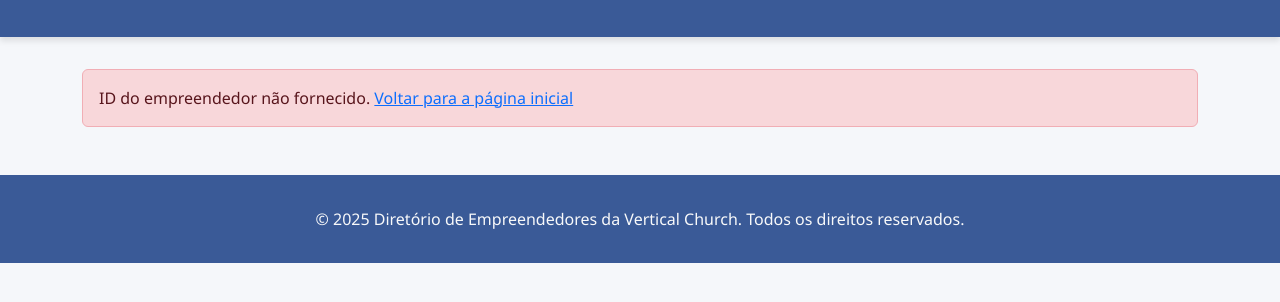
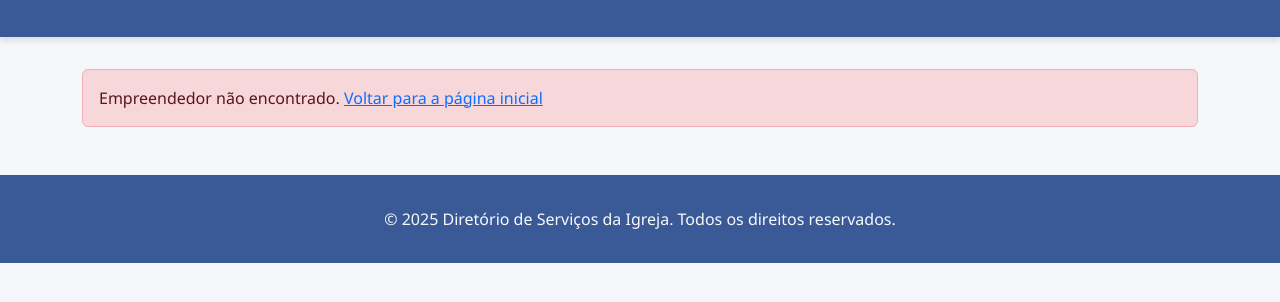
Before and after one commit to manucarlos/diretorio-igreja, a plain HTML site: page empreendedor.html in a window 1280 px wide. Shown: the part 152-454 px from the top of the page. Drawn offline with nearby package versions, Linux system fonts and the light colour scheme.

Commit message:
empreendedor.html

```diff
--- a/empreendedor.html
+++ b/empreendedor.html
@@ -229,19 +229,6 @@
             margin-bottom: 0;
         }
 
-        .loading {
-            display: flex;
-            justify-content: center;
-            align-items: center;
-            height: 300px;
-        }
-
-        .spinner-border {
-            width: 3rem;
-            height: 3rem;
-            color: var(--primary-color);
-        }
-
         @media (max-width: 768px) {
             .entrepreneur-header {
                 padding: 1.5rem;
@@ -274,21 +261,17 @@
         </div>
     </header>
 
-    <main class="container">
+    <main class="container" id="entrepreneur-container">
         <div id="loading" class="loading">
             <div class="spinner-border" role="status">
                 <span class="visually-hidden">Carregando...</span>
             </div>
         </div>
-
-        <div id="entrepreneur-container" style="display: none;">
-            <!-- Entrepreneur details will be loaded here dynamically -->
-        </div>
     </main>
 
     <footer class="footer">
         <div class="container">
-            <p>&copy; <span id="current-year"></span> Diretório de Empreendedores da Vertical Church. Todos os direitos reservados.</p>
+            <p>&copy; <span id="current-year"></span> Diretório de Serviços da Igreja. Todos os direitos reservados.</p>
         </div>
     </footer>
 
@@ -297,61 +280,150 @@
         // Set current year in footer
         document.getElementById('current-year').textContent = new Date().getFullYear();
 
-        // URL do Google Apps Script publicado como aplicativo da web
-        const SCRIPT_URL = 'https://script.google.com/macros/s/AKfycbz_mA4Ipo-F6Y-6MZNgKn8o6frPHt7x8sCQtKw-LMNXPntD4dbwzO1du9hZy71Vfdrc5g/exec';
+        // Sample entrepreneurs data (will be replaced with data from Google Sheets)
+        const entrepreneurs = {
+            'cab1': {
+                id: 'cab1',
+                name: 'Salão Beleza Divina',
+                category: 'Cabeleireiros',
+                description: 'Especializado em cortes femininos, masculinos e infantis. Coloração, hidratação e penteados para eventos. Atendimento personalizado e ambiente acolhedor. Trabalhamos com produtos de alta qualidade e oferecemos um serviço diferenciado para nossos clientes. Agende seu horário e venha conhecer!',
+                logo: 'https://via.placeholder.com/150',
+                prices: 'A partir de R$ 30,00',
+                instagram: '@belezadivina',
+                website: 'https://example.com',
+                whatsapp: '5511999999999'
+            },
+            'cab2': {
+                id: 'cab2',
+                name: 'Barbearia Graça',
+                category: 'Cabeleireiros',
+                description: 'Cortes masculinos, barba, bigode e sobrancelha. Ambiente agradável e atendimento personalizado. Oferecemos bebidas e um ambiente descontraído para nossos clientes. Trabalhamos com agendamento e também atendemos por ordem de chegada. Venha conhecer nosso espaço!',
+                logo: 'https://via.placeholder.com/150',
+                prices: 'A partir de R$ 25,00',
+                instagram: '@barbeariagracaoficial',
+                website: '',
+                whatsapp: '5511988888888'
+            },
+            'ped1': {
+                id: 'ped1',
+                name: 'Construções Fé',
+                category: 'Pedreiros',
+                description: 'Serviços de construção, reforma, acabamento e pintura. Orçamento sem compromisso. Equipe qualificada e comprometida com a qualidade do serviço. Atendemos residências, comércios e indústrias. Entre em contato para mais informações e orçamentos.',
+                logo: 'https://via.placeholder.com/150',
+                prices: 'Sob consulta',
+                instagram: '@construcoesfe',
+                website: '',
+                whatsapp: '5511977777777'
+            },
+            'bol1': {
+                id: 'bol1',
+                name: 'Bolos da Graça',
+                category: 'Boleiras',
+                description: 'Bolos artesanais para festas, casamentos e eventos. Sabores tradicionais e especiais. Trabalhamos com encomendas e entregamos em toda a cidade. Nossos bolos são feitos com ingredientes selecionados e muito amor. Faça sua encomenda com antecedência!',
+                logo: 'https://via.placeholder.com/150',
+                prices: 'A partir de R$ 60,00/kg',
+                instagram: '@bolosdagraca',
+                website: 'https://example.com',
+                whatsapp: '5511966666666'
+            },
+            'bol2': {
+                id: 'bol2',
+                name: 'Doce Bênção',
+                category: 'Boleiras',
+                description: 'Bolos decorados, naked cake, chantininho e pasta americana. Aceitamos encomendas. Especializada em bolos para festas infantis, casamentos e eventos corporativos. Também trabalhamos com docinhos, cupcakes e outras delícias. Entre em contato para mais informações!',
+                logo: 'https://via.placeholder.com/150',
+                prices: 'A partir de R$ 50,00/kg',
+                instagram: '@docebencao',
+                website: '',
+                whatsapp: '5511955555555'
+            },
+            'doc1': {
+                id: 'doc1',
+                name: 'Doces Divinos',
+                category: 'Doces e Guloseimas',
+                description: 'Brigadeiros, beijinhos, cajuzinhos e doces finos para festas e eventos. Trabalhamos com encomendas para festas, casamentos e eventos corporativos. Nossos doces são feitos com ingredientes de qualidade e muito carinho. Faça sua encomenda!',
+                logo: 'https://via.placeholder.com/150',
+                prices: 'A partir de R$ 2,50/unidade',
+                instagram: '@docesdivinos',
+                website: '',
+                whatsapp: '5511944444444'
+            },
+            'cos1': {
+                id: 'cos1',
+                name: 'Ateliê Bênção',
+                category: 'Costura e Artesanato',
+                description: 'Confecção e ajustes de roupas, cortinas e artigos de decoração. Trabalhamos com tecidos de qualidade e oferecemos um serviço personalizado. Atendemos sob medida e fazemos reparos em geral. Entre em contato para mais informações!',
+                logo: 'https://via.placeholder.com/150',
+                prices: 'Sob consulta',
+                instagram: '@ateliebencao',
+                website: '',
+                whatsapp: '5511933333333'
+            },
+            'inf1': {
+                id: 'inf1',
+                name: 'Suporte Técnico Cristão',
+                category: 'Informática',
+                description: 'Manutenção de computadores, instalação de programas e aulas de informática. Atendemos em domicílio ou em nossa loja. Trabalhamos com equipamentos de todas as marcas e oferecemos um serviço de qualidade. Entre em contato para mais informações!',
+                logo: 'https://via.placeholder.com/150',
+                prices: 'A partir de R$ 50,00',
+                instagram: '@suportecristao',
+                website: 'https://example.com',
+                whatsapp: '5511922222222'
+            },
+            'sau1': {
+                id: 'sau1',
+                name: 'Consultório Vida Plena',
+                category: 'Saúde e Bem-estar',
+                description: 'Atendimento psicológico, nutricional e fisioterapêutico. Trabalhamos com uma equipe multidisciplinar para oferecer um atendimento completo. Consultas presenciais e online. Entre em contato para mais informações!',
+                logo: 'https://via.placeholder.com/150',
+                prices: 'A partir de R$ 100,00/consulta',
+                instagram: '@vidaplena',
+                website: 'https://example.com',
+                whatsapp: '5511911111111'
+            },
+            'edu1': {
+                id: 'edu1',
+                name: 'Aulas Particulares Sabedoria',
+                category: 'Educação',
+                description: 'Reforço escolar, preparação para vestibular e concursos. Atendemos alunos de todas as idades e níveis de ensino. Aulas presenciais e online. Entre em contato para mais informações!',
+                logo: 'https://via.placeholder.com/150',
+                prices: 'A partir de R$ 40,00/hora',
+                instagram: '@aulassabedoria',
+                website: '',
+                whatsapp: '5511900000000'
+            }
+        };
 
-        // Get entrepreneur ID from URL
-        const urlParams = new URLSearchParams(window.location.search);
-        const entrepreneurId = urlParams.get('id');
+        // Function to get URL parameters
+        function getUrlParameter(name) {
+            name = name.replace(/[\[]/, '\\[').replace(/[\]]/, '\\]');
+            const regex = new RegExp('[\\?&]' + name + '=([^&#]*)');
+            const results = regex.exec(location.search);
+            return results === null ? '' : decodeURIComponent(results[1].replace(/\+/g, ' '));
+        }
 
-        // Função para carregar detalhes do empreendedor
-        async function loadEntrepreneurDetails() {
+        // Function to load entrepreneur details
+        function loadEntrepreneurDetails() {
+            const entrepreneurId = getUrlParameter('id');
             const entrepreneurContainer = document.getElementById('entrepreneur-container');
 
-            if (!entrepreneurId) {
-                entrepreneurContainer.innerHTML = `
-                    <div class="alert alert-danger">
-                        ID do empreendedor não fornecido. <a href="index.html">Voltar para a página inicial</a>
-                    </div>
-                `;
-                document.getElementById('loading').style.display = 'none';
-                entrepreneurContainer.style.display = 'block';
-                return;
-            }
-
-            try {
-                const response = await fetch(`${SCRIPT_URL}?action=getEntrepreneur&id=${entrepreneurId}`);
-                const data = await response.json();
-
-                if (data.error) {
-                    entrepreneurContainer.innerHTML = `
-                        <div class="alert alert-danger">
-                            ${data.error}. <a href="index.html">Voltar para a página inicial</a>
-                        </div>
-                    `;
-                    document.getElementById('loading').style.display = 'none';
-                    entrepreneurContainer.style.display = 'block';
-                    return;
-                }
-
-                const entrepreneur = data.entrepreneur;
-
-                if (!entrepreneur) {
+            if (!entrepreneurId || !entrepreneurs[entrepreneurId]) {
                 entrepreneurContainer.innerHTML = `
                     <div class="alert alert-danger">
                         Empreendedor não encontrado. <a href="index.html">Voltar para a página inicial</a>
                     </div>
                 `;
                 document.getElementById('loading').style.display = 'none';
-                    entrepreneurContainer.style.display = 'block';
                 return;
             }
+
+            const entrepreneur = entrepreneurs[entrepreneurId];
 
             // Update page title
             document.title = `${entrepreneur.name} - Diretório de Serviços`;
 
             // Create entrepreneur details HTML
-                entrepreneurContainer.innerHTML = `
+            const entrepreneurHTML = `
                 <div class="entrepreneur-card">
                     <div class="entrepreneur-header">
                         <div class="d-flex flex-column flex-md-row align-items-md-center">
@@ -432,6 +504,10 @@
                 </div>
             `;
 
+            // Hide loading and show entrepreneur details
+            document.getElementById('loading').style.display = 'none';
+            entrepreneurContainer.innerHTML = entrepreneurHTML;
+
             // Add event listener to the form
             document.getElementById('contact-form').addEventListener('submit', function(e) {
                 e.preventDefault();
@@ -439,88 +515,21 @@
                 const name = document.getElementById('name').value;
                 const userWhatsapp = document.getElementById('whatsapp').value;
 
-                    // Enviar dados para o Google Apps Script
-                    saveUserData(name, userWhatsapp, entrepreneurId, entrepreneur.name);
+                // Simular o salvamento dos dados (em uma implementação real, isso seria enviado para o Google Apps Script)
+                console.log('Dados do usuário:', {
+                    name,
+                    whatsapp: userWhatsapp,
+                    entrepreneurId,
+                    entrepreneurName: entrepreneur.name,
+                    timestamp: new Date().toISOString()
                 });
 
-                // Hide loading and show entrepreneur details
-                document.getElementById('loading').style.display = 'none';
-                entrepreneurContainer.style.display = 'block';
-            } catch (error) {
-                console.error('Erro ao carregar detalhes do empreendedor:', error);
-                entrepreneurContainer.innerHTML = `
-                    <div class="alert alert-danger">
-                        Não foi possível carregar os detalhes do empreendedor. Por favor, tente novamente mais tarde.
-                        <a href="index.html">Voltar para a página inicial</a>
-                    </div>
-                `;
-                document.getElementById('loading').style.display = 'none';
-                entrepreneurContainer.style.display = 'block';
-            }
+                // Revelar o WhatsApp
+                revealWhatsapp(entrepreneur.whatsapp);
+            });
         }
 
-        // Função para salvar dados do usuário e revelar WhatsApp
-        async function saveUserData(name, whatsapp, entrepreneurId, entrepreneurName) {
-            try {
-                // Mostrar indicador de carregamento
-                document.getElementById('whatsapp-form').innerHTML = `
-                    <div class="text-center p-4">
-                        <div class="spinner-border" role="status">
-                            <span class="visually-hidden">Carregando...</span>
-                        </div>
-                        <p class="mt-2">Processando...</p>
-                    </div>
-                `;
-
-                // Enviar dados para o Google Apps Script
-                const response = await fetch(SCRIPT_URL, {
-                    method: 'POST',
-                    headers: {
-                        'Content-Type': 'application/json',
-                    },
-                    body: JSON.stringify({
-                        action: 'saveUserData',
-                        name: name,
-                        whatsapp: whatsapp,
-                        entrepreneurId: entrepreneurId,
-                        entrepreneurName: entrepreneurName
-                    })
-                });
-
-                const data = await response.json();
-
-                if (data.error) {
-                    document.getElementById('whatsapp-form').innerHTML = `
-                        <div class="alert alert-danger">
-                            ${data.error}. Por favor, tente novamente.
-                        </div>
-                        <button class="btn btn-primary w-100" onclick="location.reload()">Tentar Novamente</button>
-                    `;
-                    return;
-                }
-
-                if (data.success && data.whatsappNumber) {
-                    revealWhatsapp(data.whatsappNumber);
-                } else {
-                    document.getElementById('whatsapp-form').innerHTML = `
-                        <div class="alert alert-danger">
-                            Erro ao processar a solicitação. Por favor, tente novamente.
-                        </div>
-                        <button class="btn btn-primary w-100" onclick="location.reload()">Tentar Novamente</button>
-                    `;
-                }
-            } catch (error) {
-                console.error('Erro ao salvar dados do usuário:', error);
-                document.getElementById('whatsapp-form').innerHTML = `
-                    <div class="alert alert-danger">
-                        Erro ao processar a solicitação. Por favor, tente novamente.
-                    </div>
-                    <button class="btn btn-primary w-100" onclick="location.reload()">Tentar Novamente</button>
-                `;
-            }
-        }
-
-        // Função para revelar o número de WhatsApp
+        // Function to reveal WhatsApp number
         function revealWhatsapp(whatsappNumber) {
             document.getElementById('whatsapp-form').style.display = 'none';
             document.getElementById('whatsapp-revealed').style.display = 'block';
@@ -534,7 +543,7 @@
             document.getElementById('whatsapp-link').href = whatsappLink;
         }
 
-        // Função para formatar número de WhatsApp para exibição
+        // Function to format WhatsApp number for display
         function formatWhatsappNumber(number) {
             // Remove any non-digit characters
             const digits = number.replace(/\D/g, '');
@@ -551,7 +560,7 @@
             }
         }
 
-        // Carregar detalhes do empreendedor quando a página for carregada
+        // Load entrepreneur details when the page is loaded
         document.addEventListener('DOMContentLoaded', loadEntrepreneurDetails);
     </script>
 </body>
```
Lines whose indentation alone changed are shown as unchanged.
